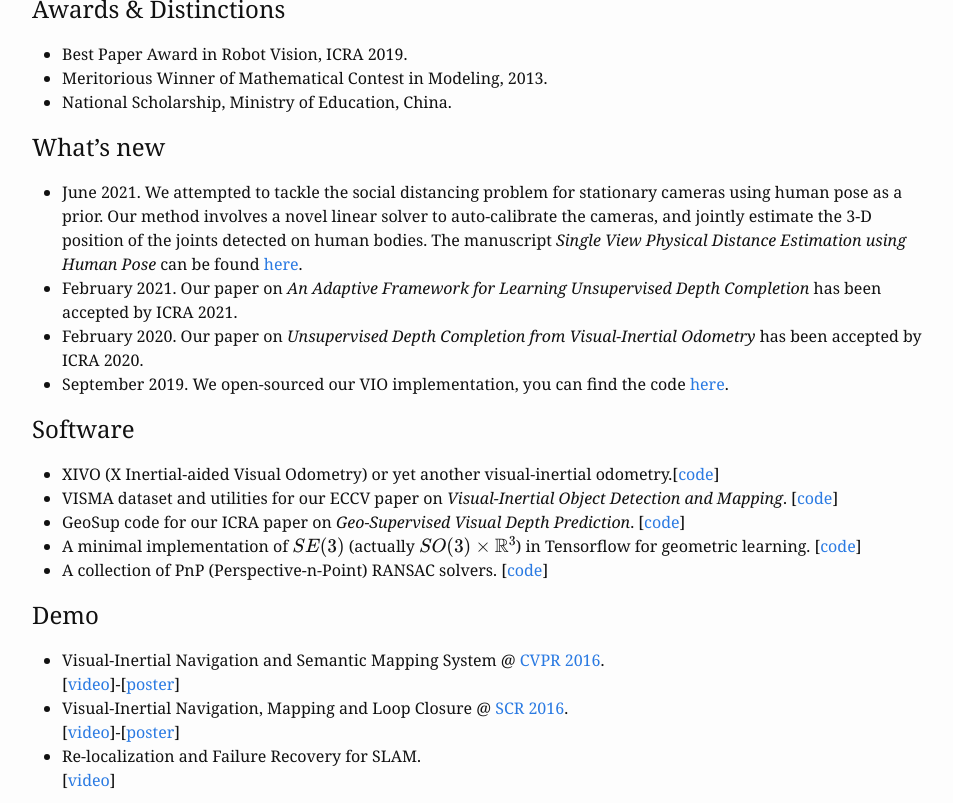
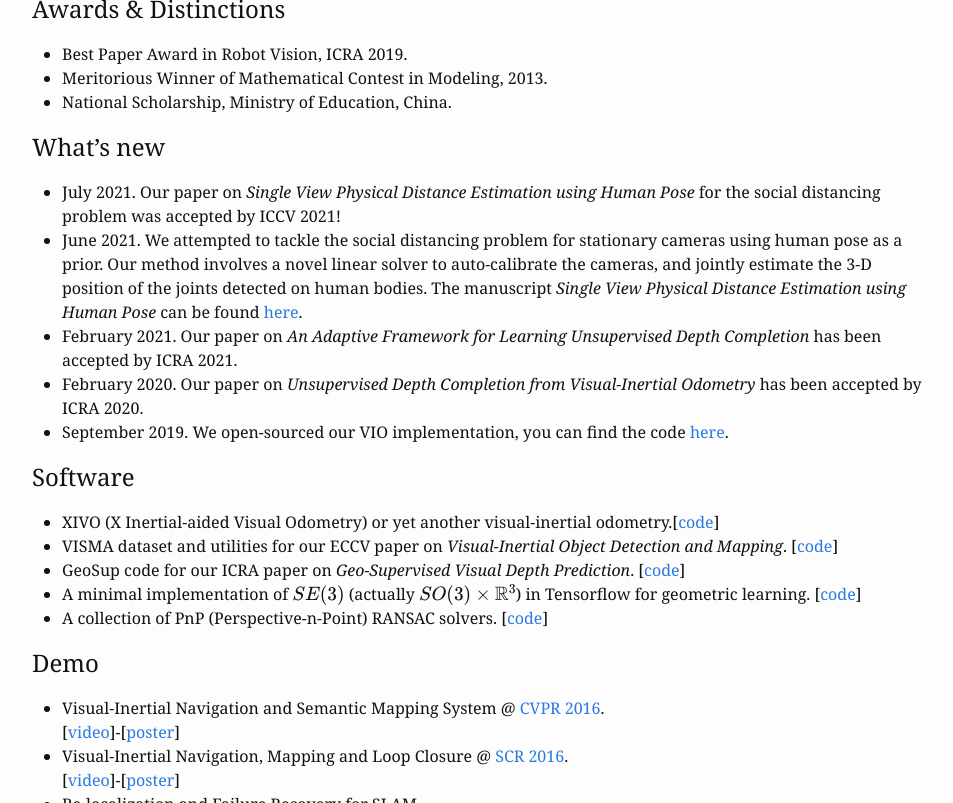
Before and after one commit to feixh/feixh.github.com, a Jekyll site: the page built from index.md, in a window 1280 px wide and 900 px high, scrolled down 1079 px, cut to the strip 79-882 px from the top of the window. Shown: the whole strip, without its empty margins (158-1111 px from the left). Built offline with Jekyll 4.4.1, drawn with Linux system fonts in a browser that asks for light colours; formulas are drawn with MathJax 3; some of the changed text lies outside the part shown.

Commit message:
update iccv acceptance

```diff
--- a/index.md
+++ b/index.md
@@ -47,6 +47,7 @@ XIVO running on TUM-VI dataset. -->
 - National Scholarship, Ministry of Education, China.
 
 ## What's new
+- July 2021. Our paper on *Single View Physical Distance Estimation using Human Pose* for the social distancing problem was accepted by ICCV 2021!
 - June 2021. We attempted to tackle the social distancing problem for stationary cameras using human pose as a prior. Our method involves a novel linear solver to auto-calibrate the cameras, and jointly estimate the 3-D position of the joints detected on human bodies. The manuscript *Single View Physical Distance Estimation using Human Pose* can be found [here][physical_distance_arxiv].
 - February 2021. Our paper on *An Adaptive Framework for Learning Unsupervised Depth Completion* has been accepted by ICRA 2021.
 - February 2020. Our paper on *Unsupervised Depth Completion from Visual-Inertial Odometry* has been accepted by ICRA 2020.
@@ -93,6 +94,7 @@ XIVO running on TUM-VI dataset. -->
 
 - Single View Physical Distance Estimation using Human Pose\\
     Xiaohan Fei, Henry Wang, Xiangyu Zeng, Lin Lee Cheong, Meng Wang, Joseph Tighe\\
+    Accepted by *International Conference on Computer Vision* (ICCV), 2021\\
     \[[pre-print][physical_distance_arxiv]\]
 
 - An Adaptive Framework for Learning Unsupervised Depth Completion\\
```
